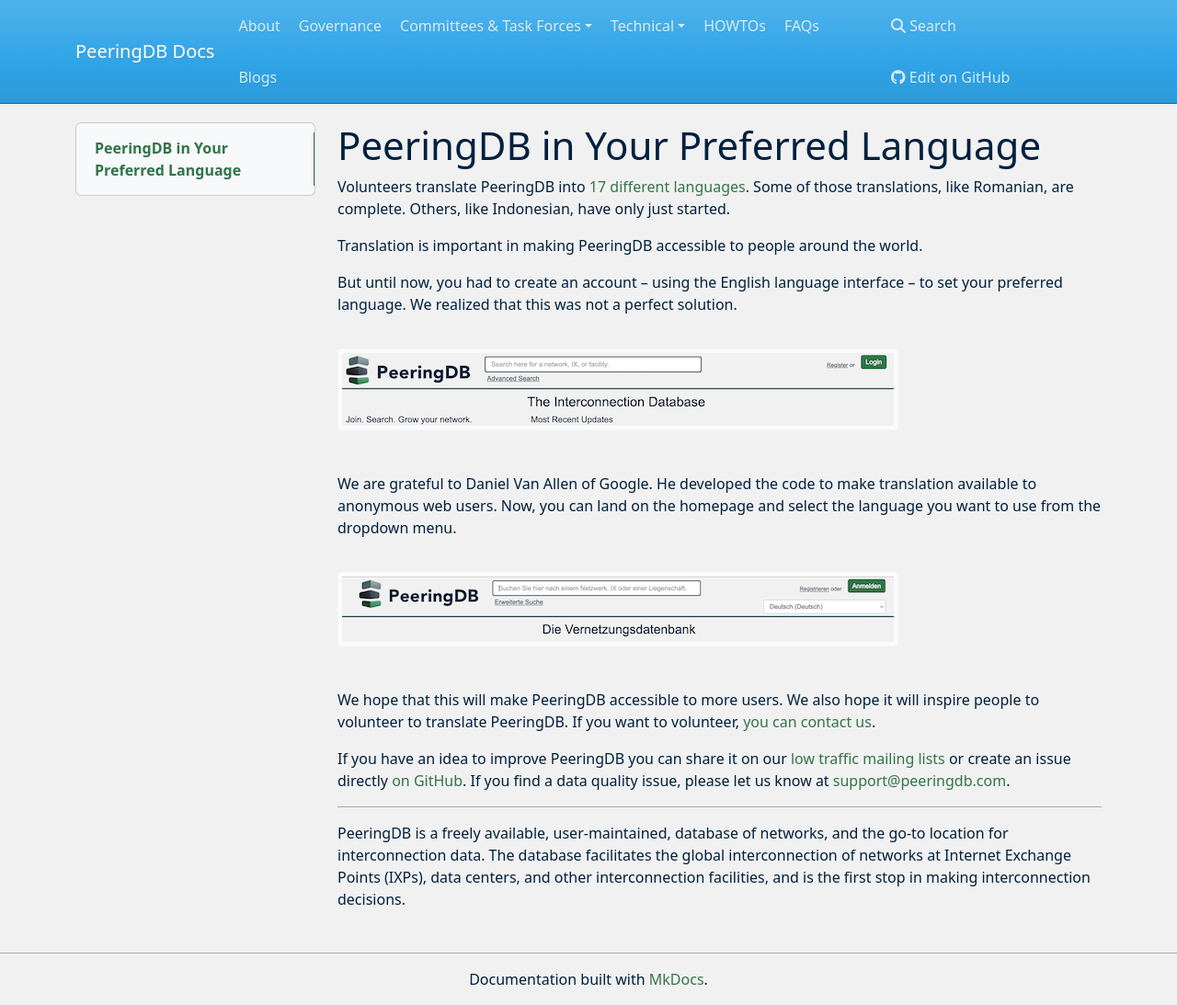
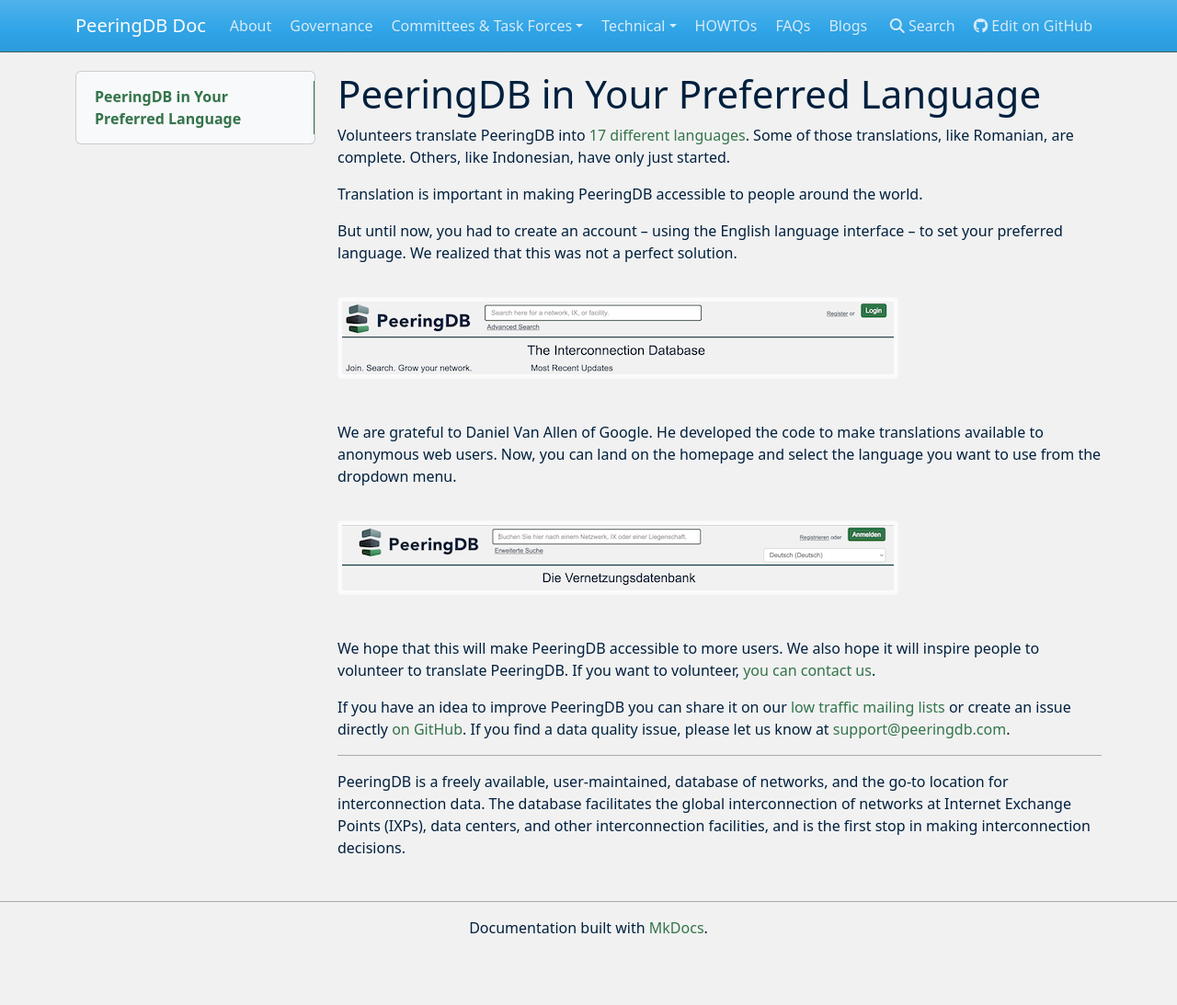
Before and after one commit to peeringdb/docs, an MkDocs documentation site: the page built from docs/blog/peeringdb_in_your_preferred_language.md, in a window 1280 px wide and 1093 px high. Shown: the whole window at 92% size. Built offline with MkDocs 1.6.1, drawn with Linux system fonts in a browser that asks for light colours; nearby versions of some CDN libraries.

Commit message:
Fixed typo in Preferred Language blog.

```diff
--- a/docs/blog/peeringdb_in_your_preferred_language.md
+++ b/docs/blog/peeringdb_in_your_preferred_language.md
@@ -8,7 +8,7 @@
 
 ![Must use English interface to create an account and set another language preference](images/anonymous_web_default_english_no_translation.png)
 
-We are grateful to Daniel Van Allen of Google. He developed the code to make translation available to anonymous web users. Now, you can land on the homepage and select the language you want to use from the dropdown menu.
+We are grateful to Daniel Van Allen of Google. He developed the code to make translations available to anonymous web users. Now, you can land on the homepage and select the language you want to use from the dropdown menu.
 
 ![Anonymous users now see a translation menu](images/anonymous_web_translation_german.png)
 
--- a/mkdocs.yml
+++ b/mkdocs.yml
@@ -1,4 +1,4 @@
-site_name: PeeringDB Docs
+site_name: PeeringDB Doc
 site_url: https://docs.peeringdb.com/
 repo_url: https://github.com/peeringdb/docs
 theme:
```
